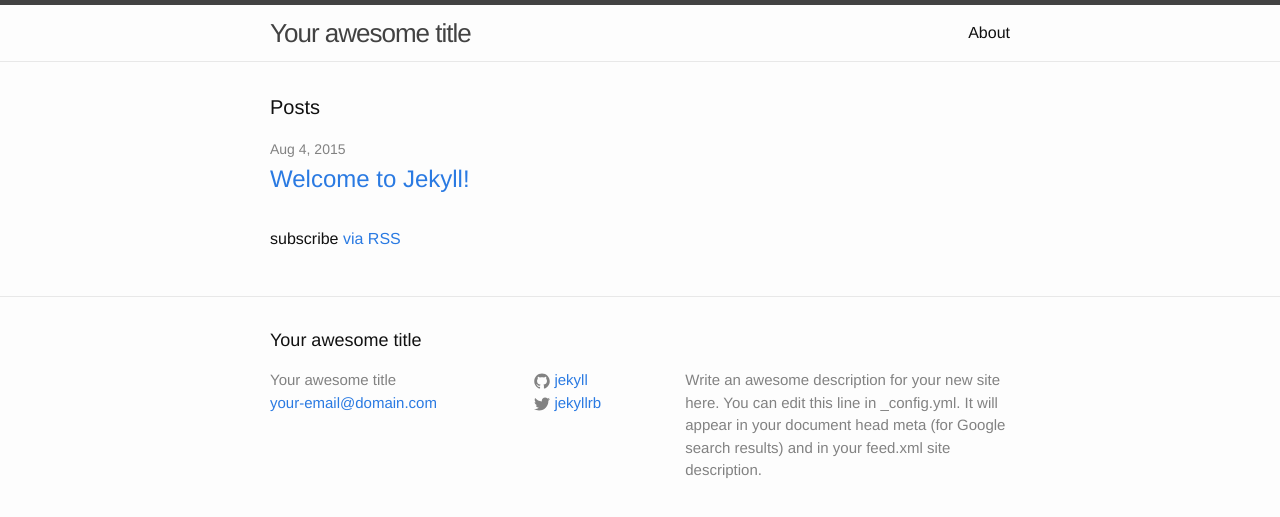
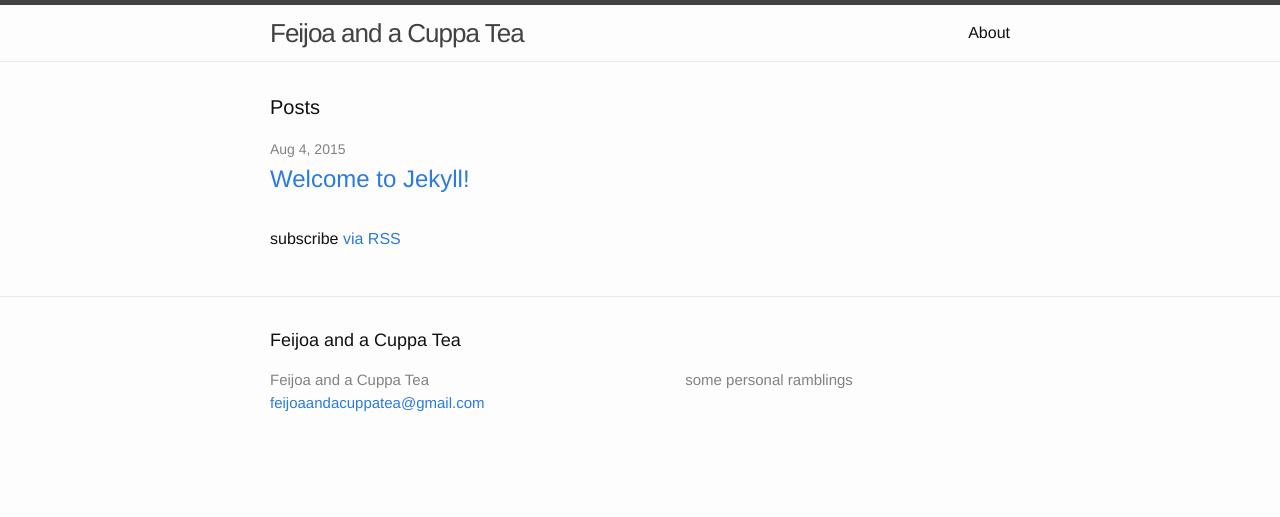
Before and after one commit to feijoaandacuppatea/feijoaandacuppatea.github.io, a Jekyll site: the page built from index.html, in a window 1280 px wide. Shown: the top 517 px of the page. Built offline with Jekyll 4.4.1, drawn with Linux system fonts in a browser that asks for light colours.

Commit message:
Update _config.yml
adding personal configurations

```diff
--- a/_config.yml
+++ b/_config.yml
@@ -1,14 +1,12 @@
 # Site settings
-title: Your awesome title
-email: your-email@domain.com
+title: Feijoa and a Cuppa Tea
+email: feijoaandacuppatea@gmail.com
 description: > # this means to ignore newlines until "baseurl:"
-  Write an awesome description for your new site here. You can edit this
-  line in _config.yml. It will appear in your document head meta (for
-  Google search results) and in your feed.xml site description.
+  some personal ramblings
 baseurl: "" # the subpath of your site, e.g. /blog/
-url: "http://yourdomain.com" # the base hostname & protocol for your site
-twitter_username: jekyllrb
-github_username:  jekyll
+url: "" # the base hostname & protocol for your site
+twitter_username:
+github_username:
 
 # Build settings
 markdown: kramdown
```
